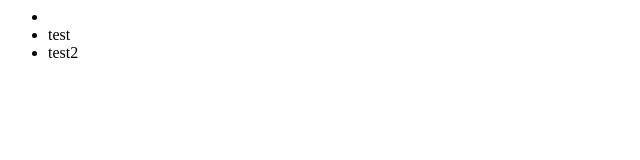
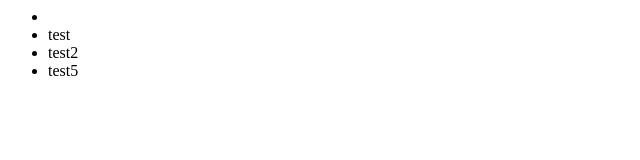
Before and after one commit to stay4uone/openTutorial, a plain HTML site: page index.html in a window 1280 px wide. Shown: the full height of the page, 0-640 px from the left. Drawn offline with Linux system fonts and the light colour scheme.

Commit message:
add test5

```diff
--- a/index.html
+++ b/index.html
@@ -10,5 +10,6 @@
 		<li></li>
 		<li>test</li>
 		<li>test2</li>
+		<li>test5</li>
 	</ul>
 </html>
```
